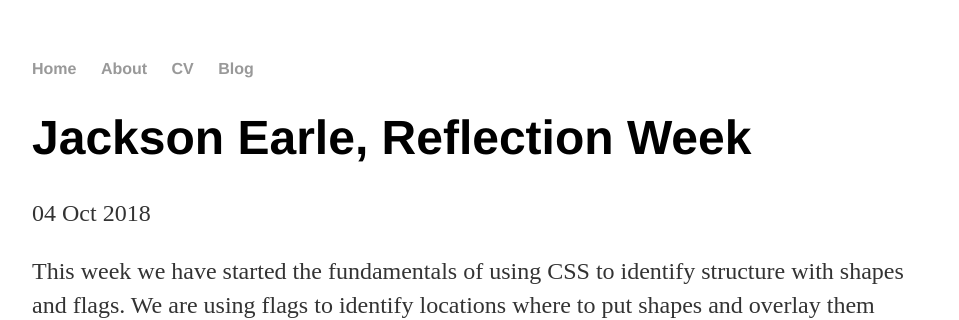
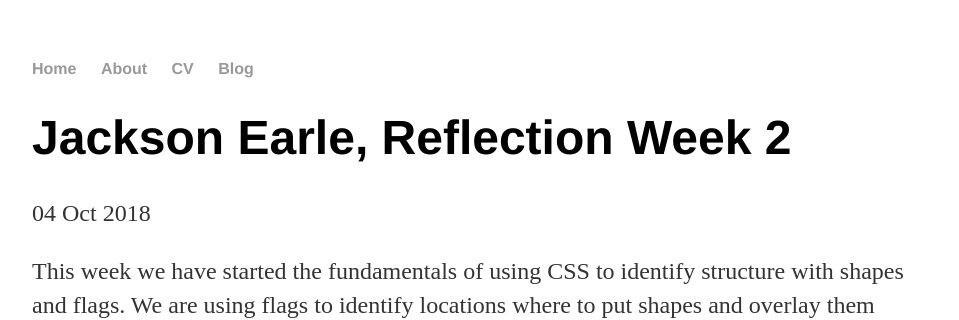
Before and after one commit to jacksone4296/jacksone4296.github.io, a Jekyll site: the page built from _posts/2018-10-04-jackson-earle-learning-blog.md, in a window 1280 px wide. Shown: the top 320 px of the page, without its empty margins (160-1119 px from the left). Built offline with Jekyll 4.4.1, drawn with Linux system fonts in a browser that asks for light colours.

Commit message:
Update 2018-10-04-jackson-earle-learning-blog.md

```diff
--- a/_posts/2018-10-04-jackson-earle-learning-blog.md
+++ b/_posts/2018-10-04-jackson-earle-learning-blog.md
@@ -1,6 +1,6 @@
 ---
 layout: post
-title: Jackson Earle, Reflection Week #2
+title: Jackson Earle, Reflection Week 2
 date: 2018-10-04
 ---
 This week we have started the fundamentals of using CSS to identify structure with shapes and flags. We are using flags to identify locations where to put shapes and overlay them making a countries flag. They keep on overlaying into easier or harder shapes. I'm am starting a flag which is the flag for the country Tunisia. That includes 1 rectangle 3 circles and 1 star which all layer ontop of eachother for a more detailed structure, rather than a flag of Japan.
```
